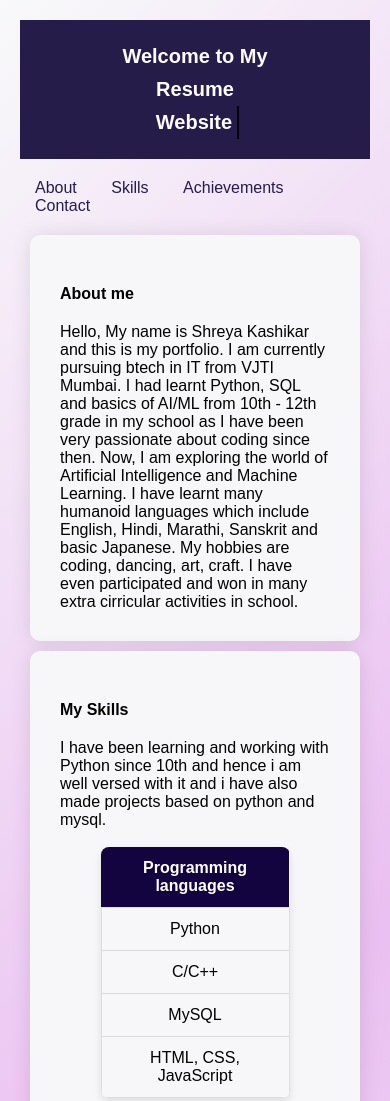
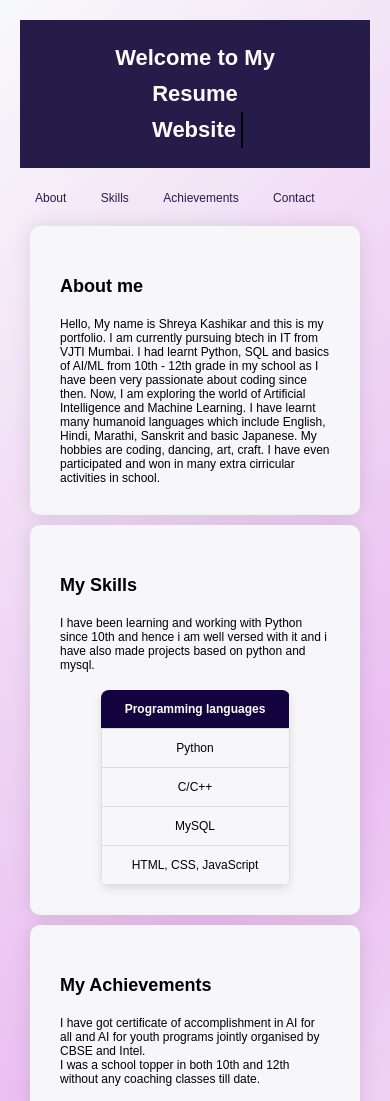
Before and after one commit to shreyakash24/Portfolio-website, a plain HTML site: page index.html in a window 390 px wide. Shown: the top 1101 px of the page. Drawn offline with nearby package versions, Linux system fonts and the light colour scheme.

Commit message:
modified

```diff
--- a/style.css
+++ b/style.css
@@ -104,29 +104,19 @@
         from, to { border-color: transparent; }
         50% { border-color: black; }
       }
-      @media (max-width: 600px){
-        header{
-          flex-direction: column;
-        }
-        p, td, th{
-          font-size: 16px;
-        }
-        h2 {
-          font-size: 20px;
-        }
-        h1, #animatedHeader{
-          font-size: 30px;
-        }
-      }
+
       @media (max-width: 500px){
         header{
           flex-direction: column;
         }
+        p, td, th, a{
+          font-size: 12px;
+        }
         h2{
-          font-size: 16px;
+          font-size: 18px;
         }
         h1, #animatedHeader{
-          font-size: 20px;
+          font-size: 22px;
         }
         article{
           margin: 10px;
```
